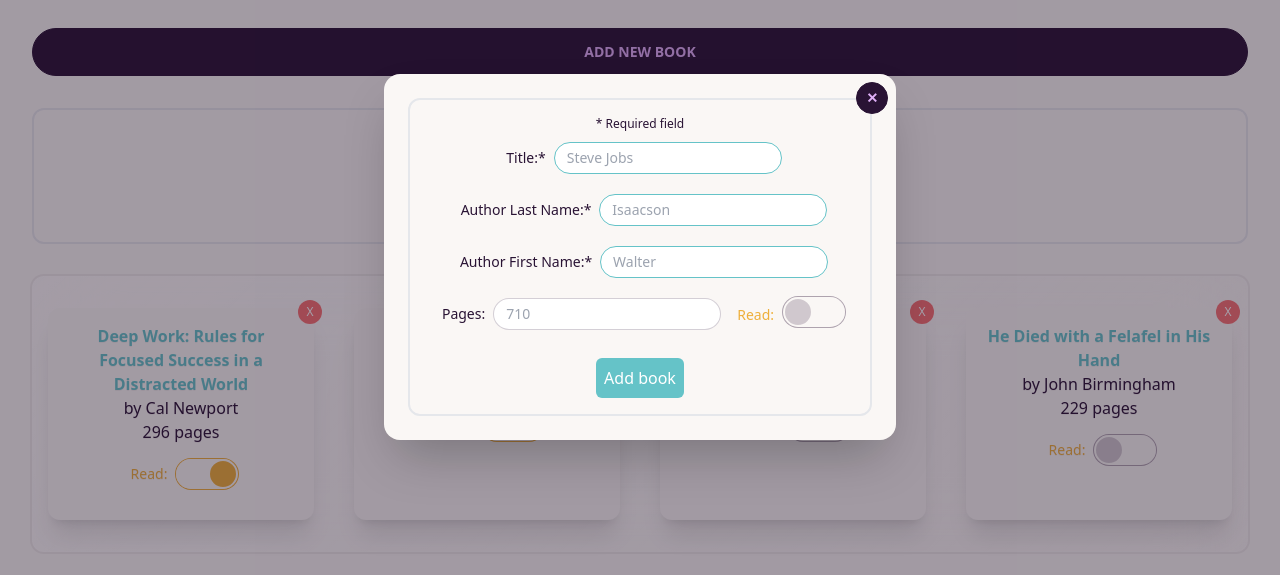
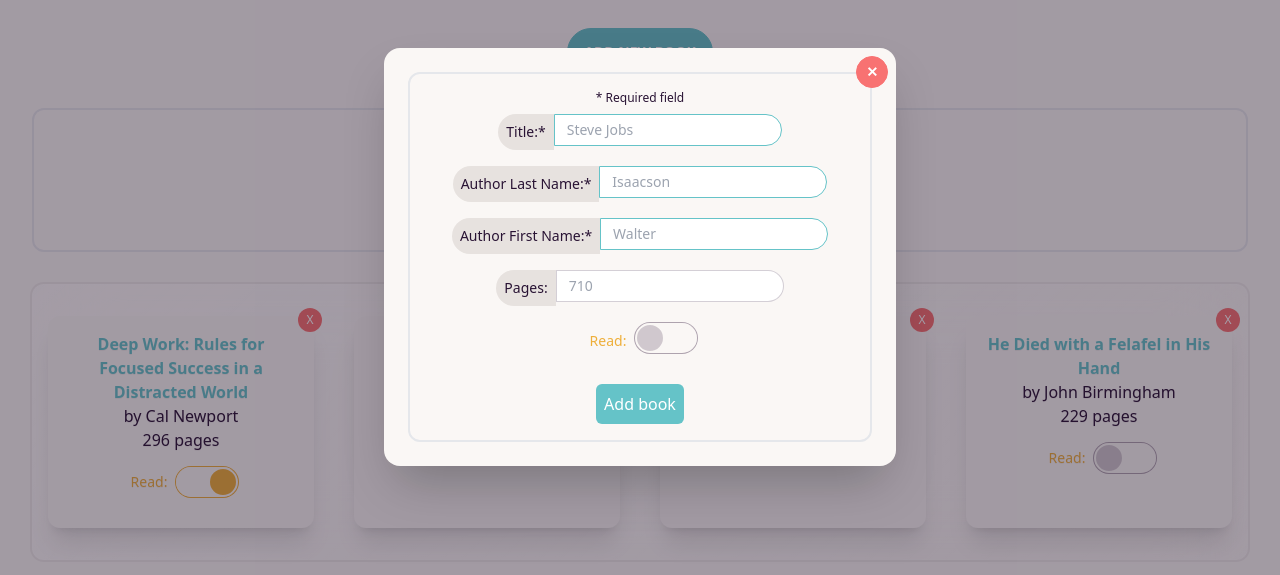
Before and after one commit to mchlol/library, a website: page index.html in a window 1280 px wide. Both pictures are taken after a click on the label "ADD NEW BOOK". Shown: the part 143-718 px from the top of the page. Drawn offline with Linux system fonts and the light colour scheme.

Commit message:
adjust modal button width

```diff
--- a/index.html
+++ b/index.html
@@ -49,44 +49,44 @@
 
     <main class="m-8">
 
-        <section id="form-section" class="flex flex-col justify-center">
-            <label for="add-book-modal" class="btn modal-button">Add new book</label>
+        <section id="form-section" class="flex flex-col justify-center items-center">
+            <label for="add-book-modal" class="btn btn-primary flex-none text-white">Add new book</label>
 
             <input type="checkbox" id="add-book-modal" class="modal-toggle" />
 
             <div class="modal">
                 <div class="modal-box relative">
                     <label for="add-book-modal" id="close-modal-btn"
-                        class="btn btn-sm btn-circle absolute right-2 top-2">✕</label>
+                        class="btn btn-sm btn-circle btn-error text-white absolute right-2 top-2">✕</label>
                     <form id="addNewBookForm" class="border-2 rounded-xl">
 
                         <p class="text-xs justify-items-center text-center mt-4">* Required field</p>
 
                         <div class="flex flex-wrap justify-center items-center">
-                            <div class="flex flex-wrap text-center justify-center">
+                            <div class="flex flex-col text-center justify-center items-center">
                                 <div class="form-control">
-                                    <label class="label cursor-pointer" for="title">
+                                    <label class="label cursor-pointer input-group" for="title">
                                         <span class="label-text p-2">Title:*</span>
                                         <input type="text" id="title" name="book_title" placeholder="Steve Jobs"
                                             class="bg-white input input-bordered input-primary input-sm" required>
                                     </label>
                                 </div>
                                 <div class="form-control">
-                                    <label class="label cursor-pointer" for="authorLast">
+                                    <label class="label cursor-pointer input-group" for="authorLast">
                                         <span class="label-text p-2">Author Last Name:*</span>
                                         <input type="text" id="authorLast" name="book_authorLast" placeholder="Isaacson"
                                             class="bg-white input input-bordered input-primary input-sm" required>
                                     </label>
                                 </div>
                                 <div class="form-control">
-                                    <label class="label cursor-pointer" for="authorFirst">
+                                    <label class="label cursor-pointer input-group" for="authorFirst">
                                         <span class="label-text p-2">Author First Name:*</span>
                                         <input type="text" id="authorFirst" name="book_authorFirst" placeholder="Walter"
                                             class="bg-white input input-bordered input-primary input-sm" required>
                                     </label>
                                 </div>
                                 <div class="form-control">
-                                    <label class="label cursor-pointer" for="pages">
+                                    <label class="label cursor-pointer input-group" for="pages">
                                         <span class="label-text p-2">Pages:</span>
                                         <input type="number" id="pages" name="book_pages" placeholder="710"
                                             class="bg-white input input-bordered input-sm">
@@ -110,13 +110,8 @@
                                         type="submit">Add
                                         book</button>
                                 </div>
-
                             </div>
-
                         </div>
-
-
-
                     </form>
                 </div>
         </section>
@@ -132,7 +127,7 @@
 
 
                 <div class="text-center p-2">
-                    <input type="submit" value="Sort" class="btn-primary rounded-md p-2 text-white focus:ring-2">
+                    <input type="submit" value="Sort" class="btn btn-primary p-2 text-white focus:ring-2">
                 </div>
 
         </section>
--- a/library.js
+++ b/library.js
@@ -138,8 +138,6 @@ displayBooks(myLibrary);
 const sortForm = document.querySelector('#sortForm');
 sortForm.onsubmit = function(e) {
     e.preventDefault();
-
-    // get the radio button value and assign it to a variable
     let sortMethod = sortBySelect.value;
     sortBy(sortMethod);
     return displayBooks(myLibrary);
```
Also changed, not shown: dist/output.css.
